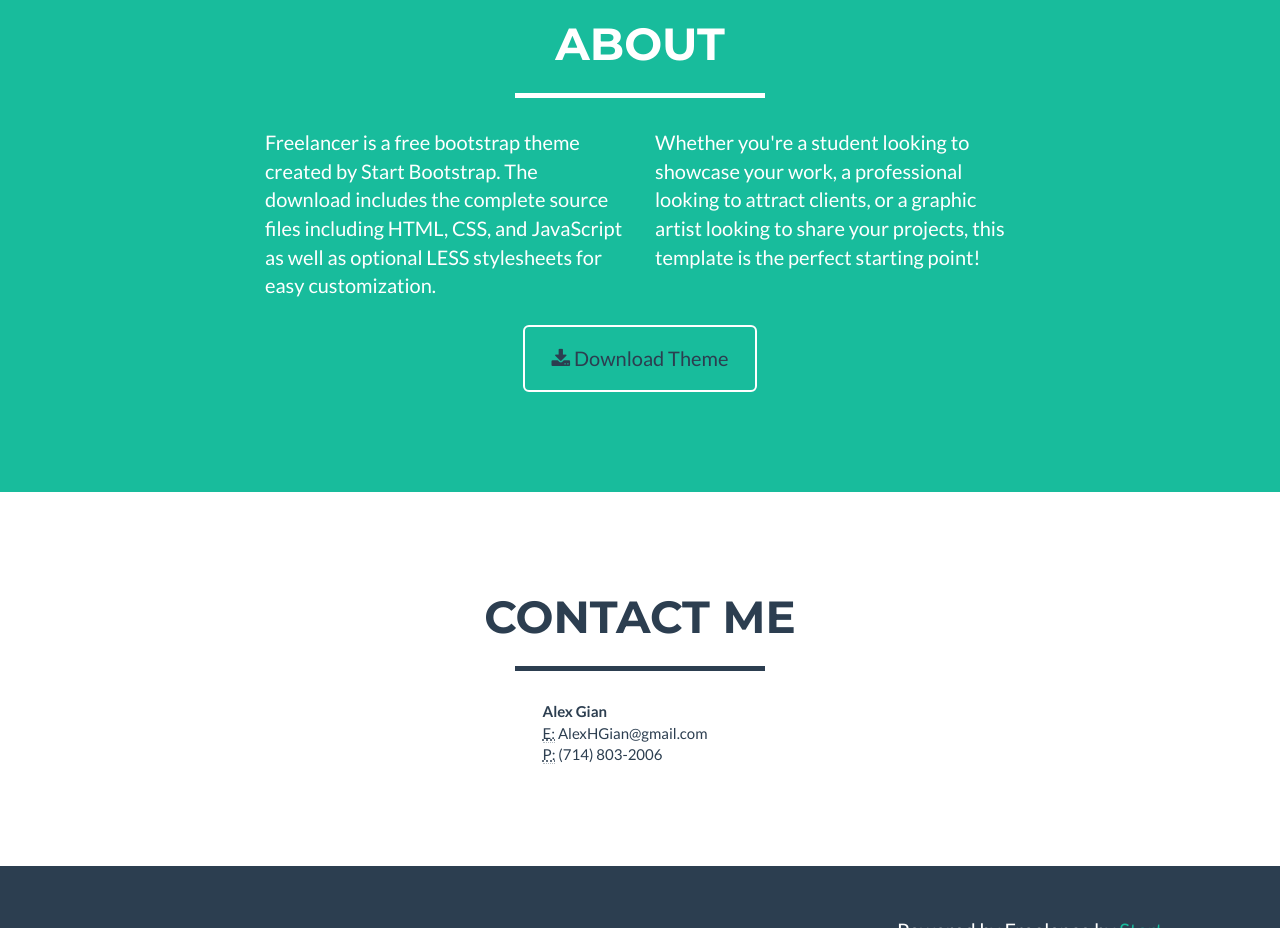
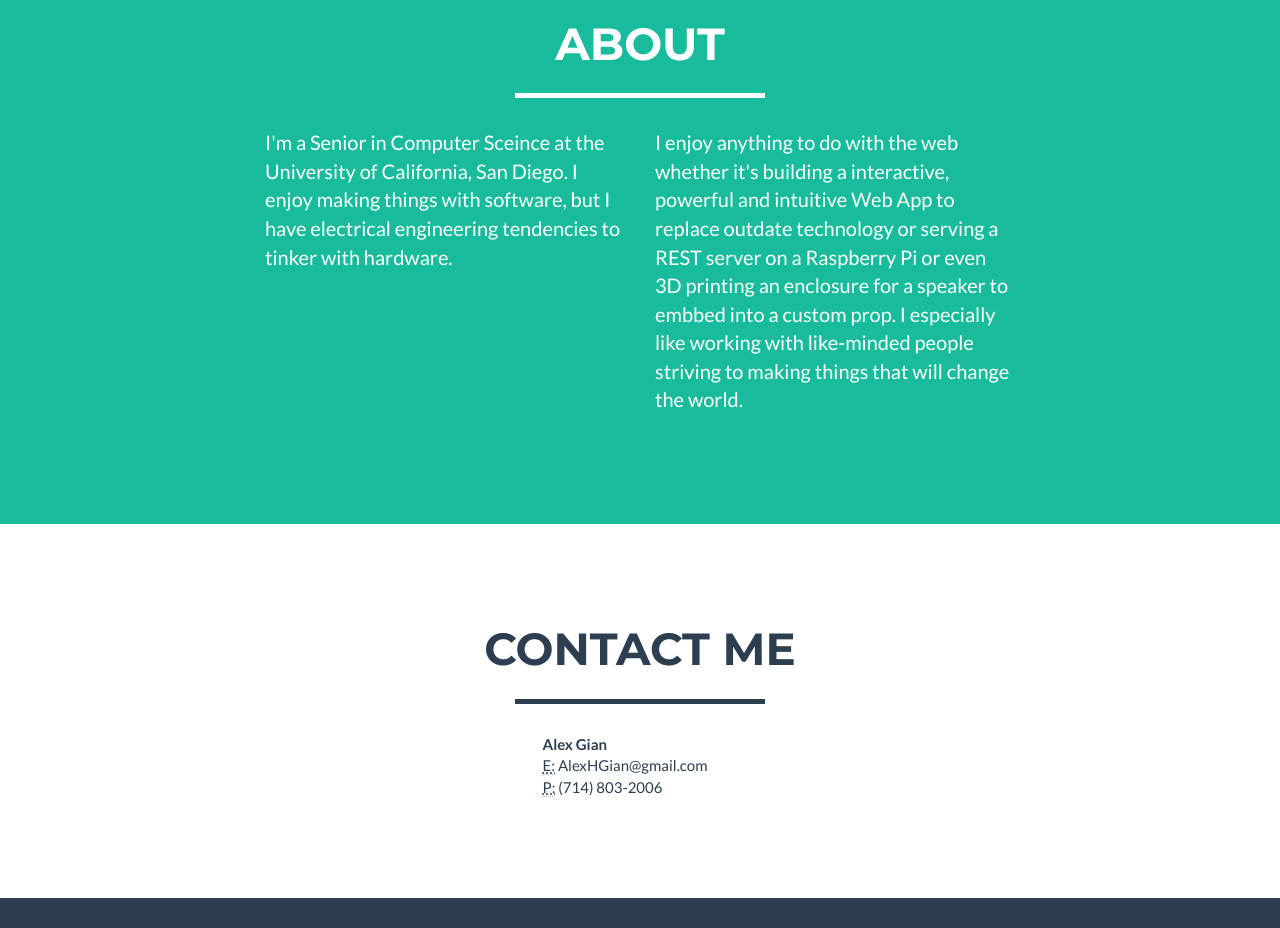
Before and after one commit to alexhgian/old.alexhgian.github.io, a website: page index.html in a window 1280 px wide. Shown: the part 1740-2668 px from the top of the page. Drawn offline with nearby package versions, Linux system fonts and the light colour scheme.

Commit message:
Summary Update

```diff
--- a/index.html
+++ b/index.html
@@ -170,15 +170,10 @@
             </div>
             <div class="row">
                 <div class="col-lg-4 col-lg-offset-2">
-                    <p>Freelancer is a free bootstrap theme created by Start Bootstrap. The download includes the complete source files including HTML, CSS, and JavaScript as well as optional LESS stylesheets for easy customization.</p>
+                    <p>I'm a Senior in Computer Sceince at the University of California, San Diego. I enjoy making things with software, but I have electrical engineering tendencies to tinker with hardware.</p>
                 </div>
                 <div class="col-lg-4">
-                    <p>Whether you're a student looking to showcase your work, a professional looking to attract clients, or a graphic artist looking to share your projects, this template is the perfect starting point!</p>
-                </div>
-                <div class="col-lg-8 col-lg-offset-2 text-center">
-                    <a href="#" class="btn btn-lg btn-outline">
-                        <i class="fa fa-download"></i> Download Theme
-                    </a>
+                    <p>I enjoy anything to do with the web whether it's building a interactive, powerful and intuitive Web App to replace outdate technology or serving a REST server on a Raspberry Pi or even 3D printing an enclosure for a speaker to embbed into a custom prop. I especially like working with like-minded people striving to making things that will change the world.</p>
                 </div>
             </div>
         </div>
```
